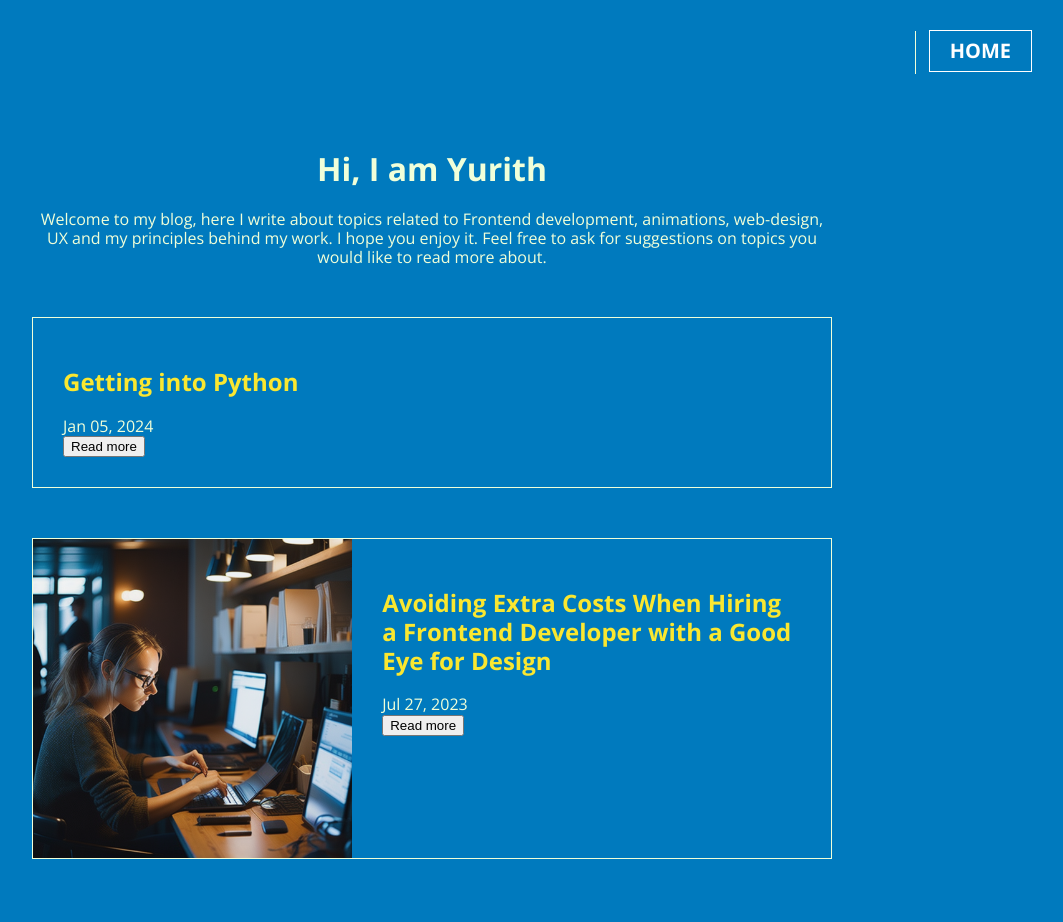
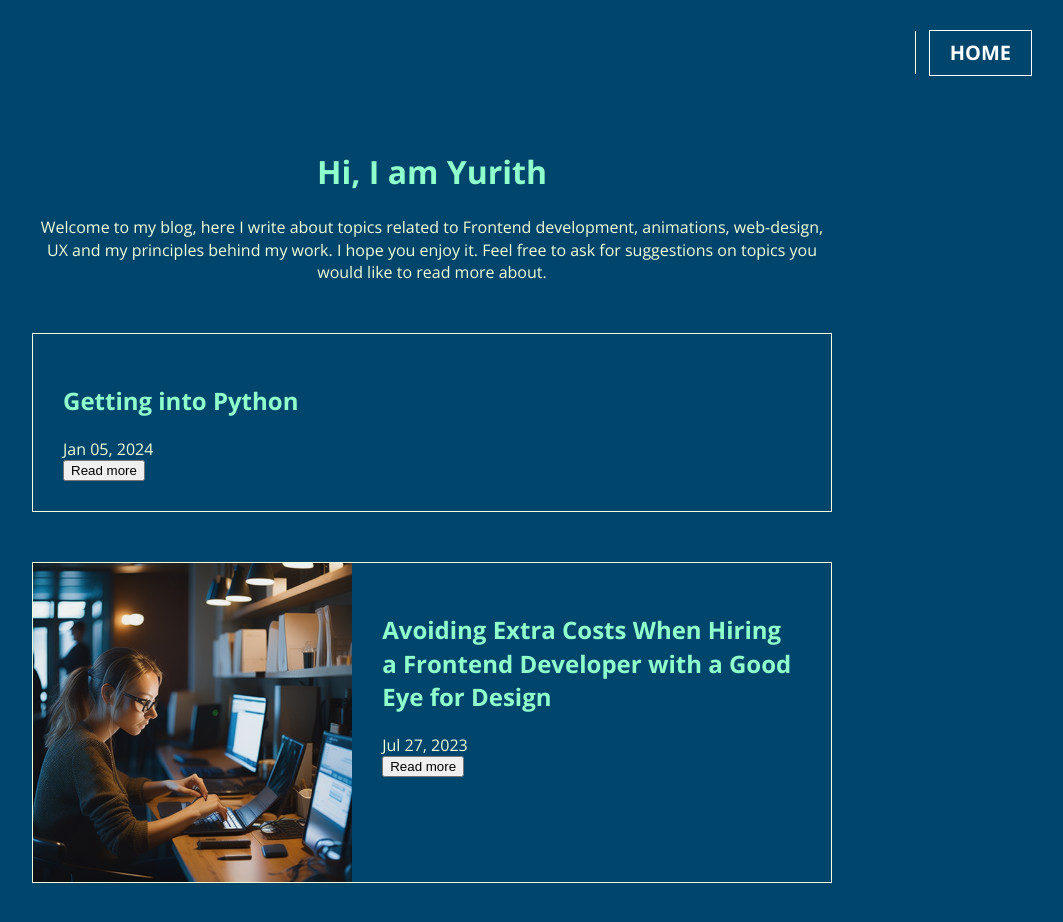
Before and after one commit to yurith-rubio/yurith-says, a Jekyll site: the page built from index.markdown, in a window 1280 px wide and 1033 px high. Shown: the top 922 px of the window, without its empty margins (208-1271 px from the left). Built offline with Jekyll 4.4.1, drawn with Linux system fonts in a browser that asks for light colours.

Commit message:
CSS changes

```diff
--- a/_sass/main.scss
+++ b/_sass/main.scss
@@ -4,25 +4,30 @@
   --orange: #ff6000;
 }
 
-$text-color: #007ABE;
+$text-color: #00456c;
 $highlights: #9DCF75;
 $light-green: #F0FFD9;
-$bg-color: #007ABE;
+$bg-color: #00456c;
 $accents: #fff;
 $orange: #ff6000;
-$link-color: #fae730;
+$link-color: #8fffcb;
 
 body {
-  background-color: #007ABE;
+  background-color: #00456c;
   color: $light-green;
   font-family: 'Open Sans', sans-serif;
-  line-height: 1.2;
+  line-height: 1.4;
   margin: 0;
+}
+h1, a{
+  color: $link-color;
 }
 
 a {
-  color: $link-color;
   text-decoration: none;
+}
+.post-index a{
+  font-weight: bold;
 }
 .secondary-button{
   width: fit-content;
```
